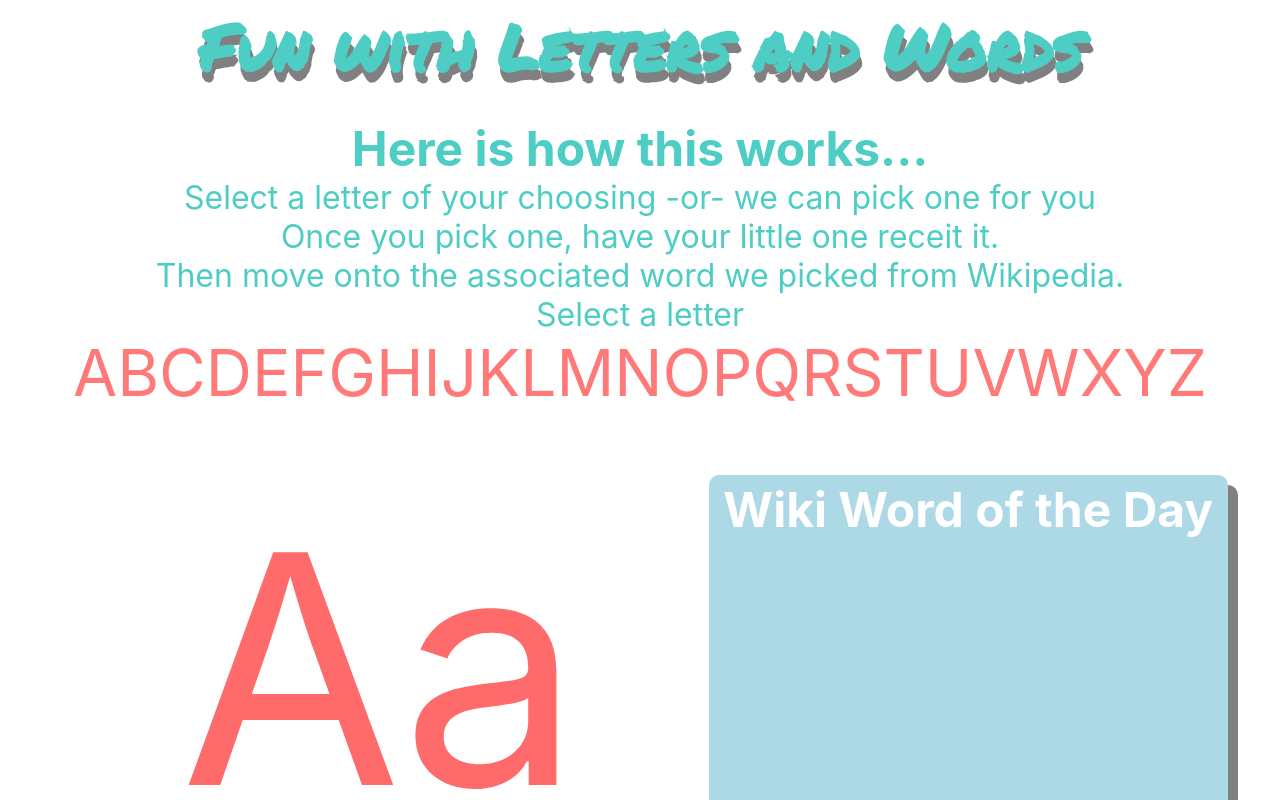
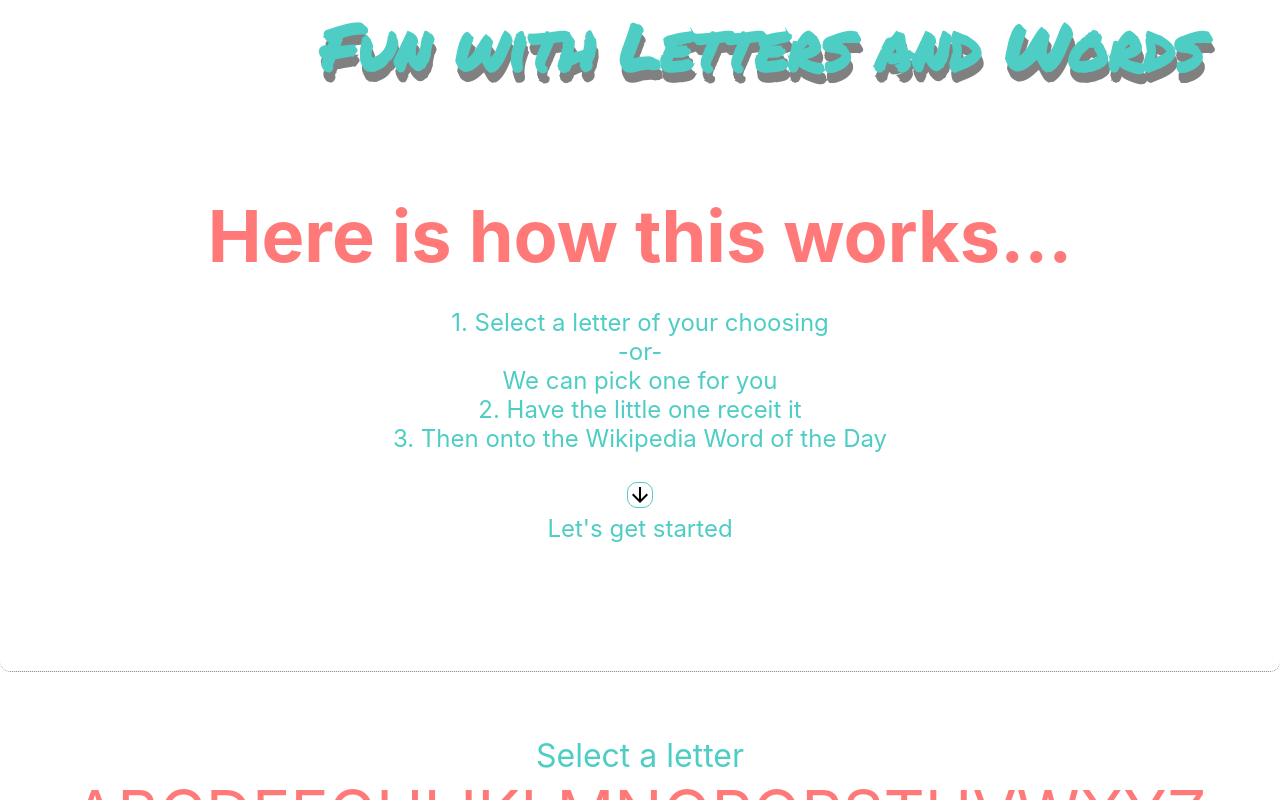
Before and after one commit to phongnguyen39/Education_React_App, a React (Create React App) app: page / in a window 1280 px wide. Shown: the top 800 px of the page. Built offline with nearby package versions, Linux system fonts and the light colour scheme.

Commit message:
finalized styling of landing section

```diff
--- a/package.json
+++ b/package.json
@@ -3,6 +3,7 @@
   "version": "0.1.0",
   "private": true,
   "dependencies": {
+    "@material-ui/core": "^4.2.1",
     "animate.css": "^3.7.2",
     "cors": "^2.8.5",
     "ejs": "^2.6.2",
--- a/src/App.css
+++ b/src/App.css
@@ -3,6 +3,9 @@
   padding:0px;
   border-radius: 10px;
 }
+
+
+
 .App {
   text-align: center;
   color: #4ECDC4;
@@ -12,7 +15,29 @@
   font-family: 'Permanent Marker', cursive;
   color: #4ecDc4;
   text-shadow: 2px 10px gray;
-  margin-bottom: 2%;
+  top: 0;
+  left: 25%;
+  position: fixed;
+  z-index: 10;
+  text-align: center;
+  background: white;
+}
+
+
+
+#landingContainer {
+  display: block;
+  width: 100%;
+
+  padding: 10% 0% 10% 0%;
+  margin: 5% 0% 5% 0%;
+  border-bottom: .5px dotted gray;
+  font-size: x-large;
+
+}
+
+svg {
+  border:1px solid #4ECDC4;
 }
 
 span{
--- a/src/App.js
+++ b/src/App.js
@@ -94,10 +94,15 @@ class App extends Component {
 
         <h1 id="title">Fun with Letters and Words</h1>
         <div id='landingContainer'>
-          <h2>Here is how this works... </h2>
-          <p>Select a letter of your choosing -or- we can pick one for you</p>
-          <p>Once you pick one, have your little one receit it.</p>
-          <p>Then move onto the associated word we picked from Wikipedia.</p>
+          <h2><span>Here is how this works... </span></h2><br></br>
+
+          <p>1. Select a letter of your choosing <br></br>-or-<br></br> We can pick one for you</p>
+          <p>2. Have the little one receit it</p>
+          <p>3. Then onto the Wikipedia Word of the Day</p><br></br>
+
+
+          <svg xmlns="http://www.w3.org/2000/svg" width="24" height="24" viewBox="0 0 24 24"><path fill="#010101" d="M20 12l-1.41-1.41L13 16.17V4h-2v12.17l-5.58-5.59L4 12l8 8 8-8z"/></svg>
+          <p>Let's get started</p>
         </div>
         <p>Select a letter</p>
         {categoryLetters}
```
Also changed, not shown: 1 other file (tests, documents, lock files or other folders).
